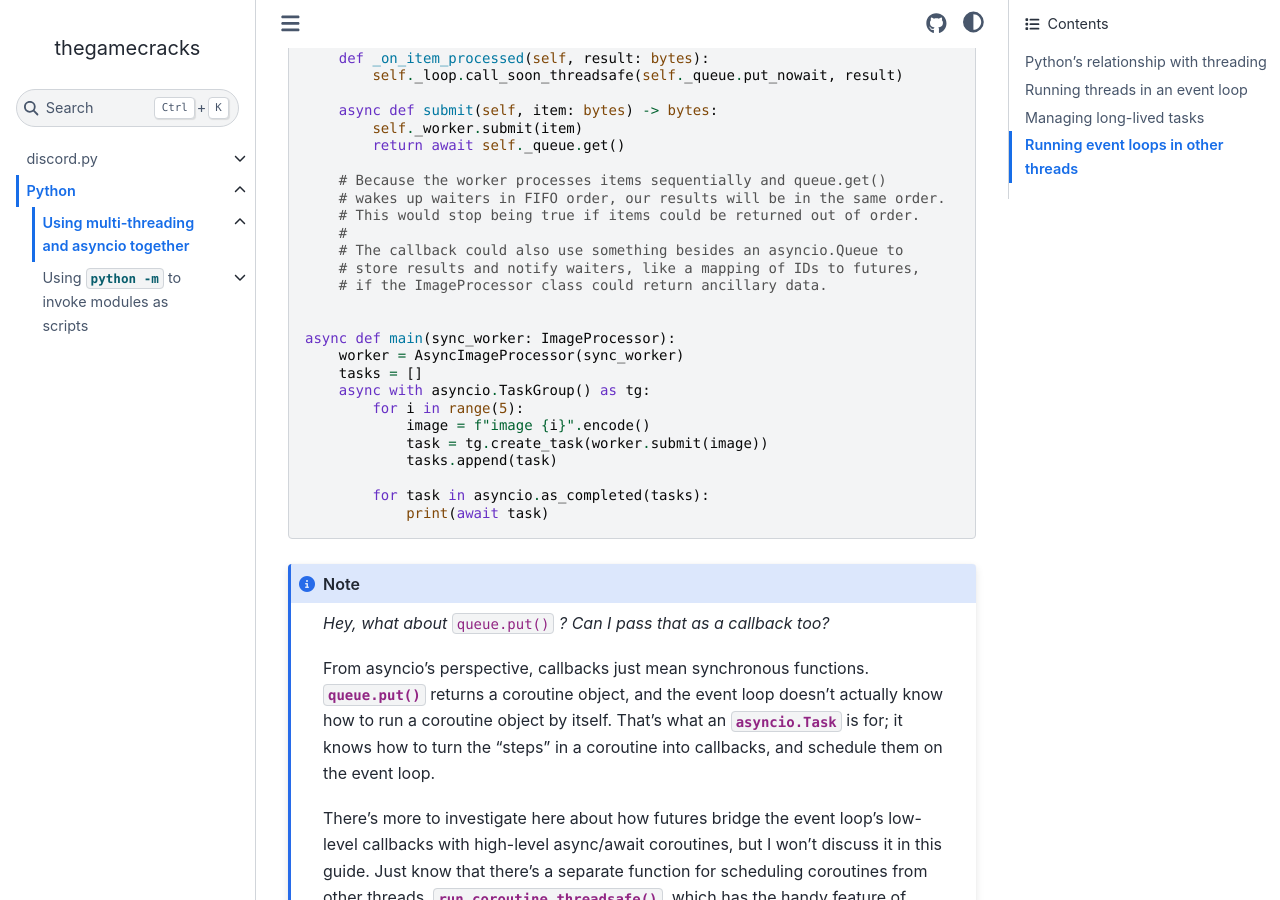
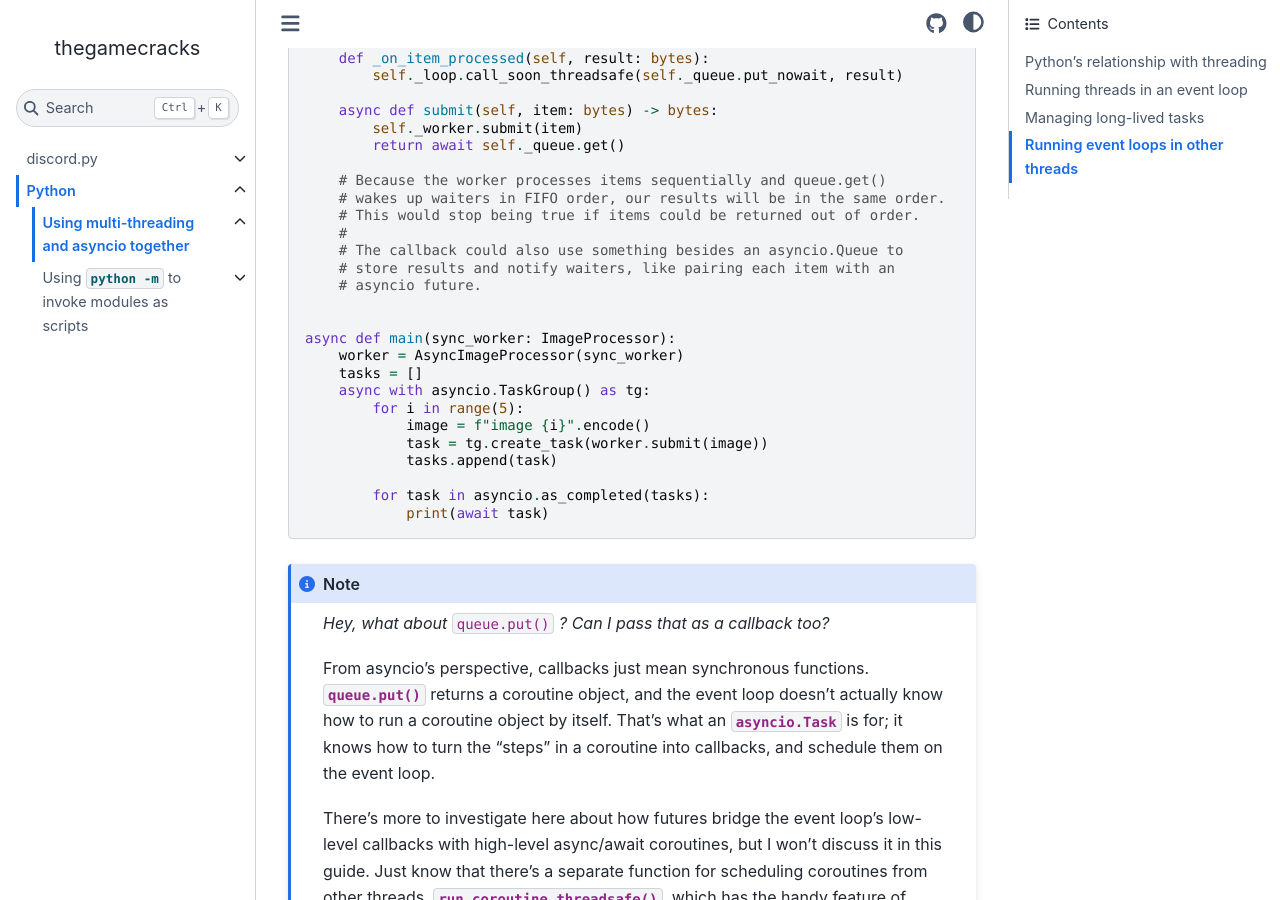
Before and after one commit to thegamecracks/thegamecracks.github.io, a Sphinx documentation site: the page built from docs/python/asyncio_threading.rst, in a window 1280 px wide and 900 px high, scrolled down 9744 px. Built offline with Sphinx 7.4.7 and the Sphinx Book theme 1.1.4, drawn with Linux system fonts in a browser that asks for light colours.

Commit message:
refactor: suggest (result, future) alternative to mapping

```diff
--- a/docs/python/asyncio_threading.rst
+++ b/docs/python/asyncio_threading.rst
@@ -523,8 +523,8 @@ We can wrap it up in another class to make this interaction simpler:
         # This would stop being true if items could be returned out of order.
         #
         # The callback could also use something besides an asyncio.Queue to
-        # store results and notify waiters, like a mapping of IDs to futures,
-        # if the ImageProcessor class could return ancillary data.
+        # store results and notify waiters, like pairing each item with an
+        # asyncio future.
 
 
     async def main(sync_worker: ImageProcessor):
```
